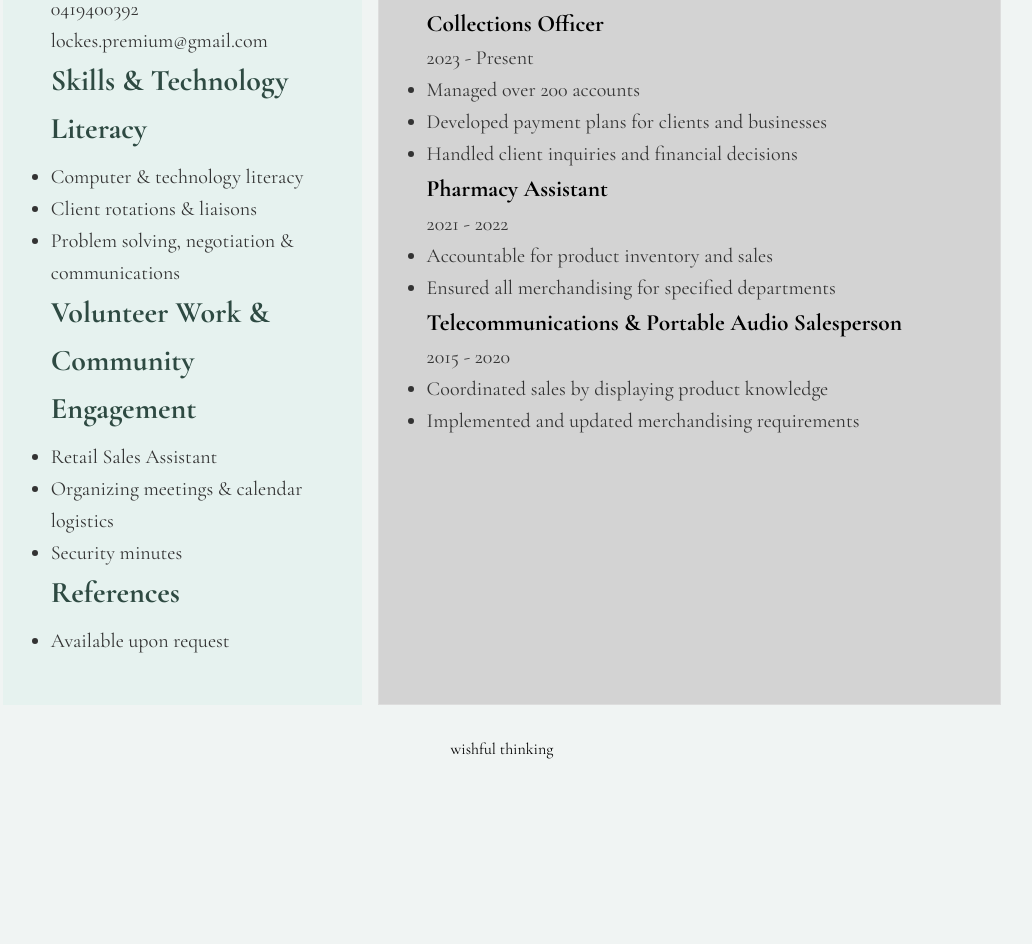
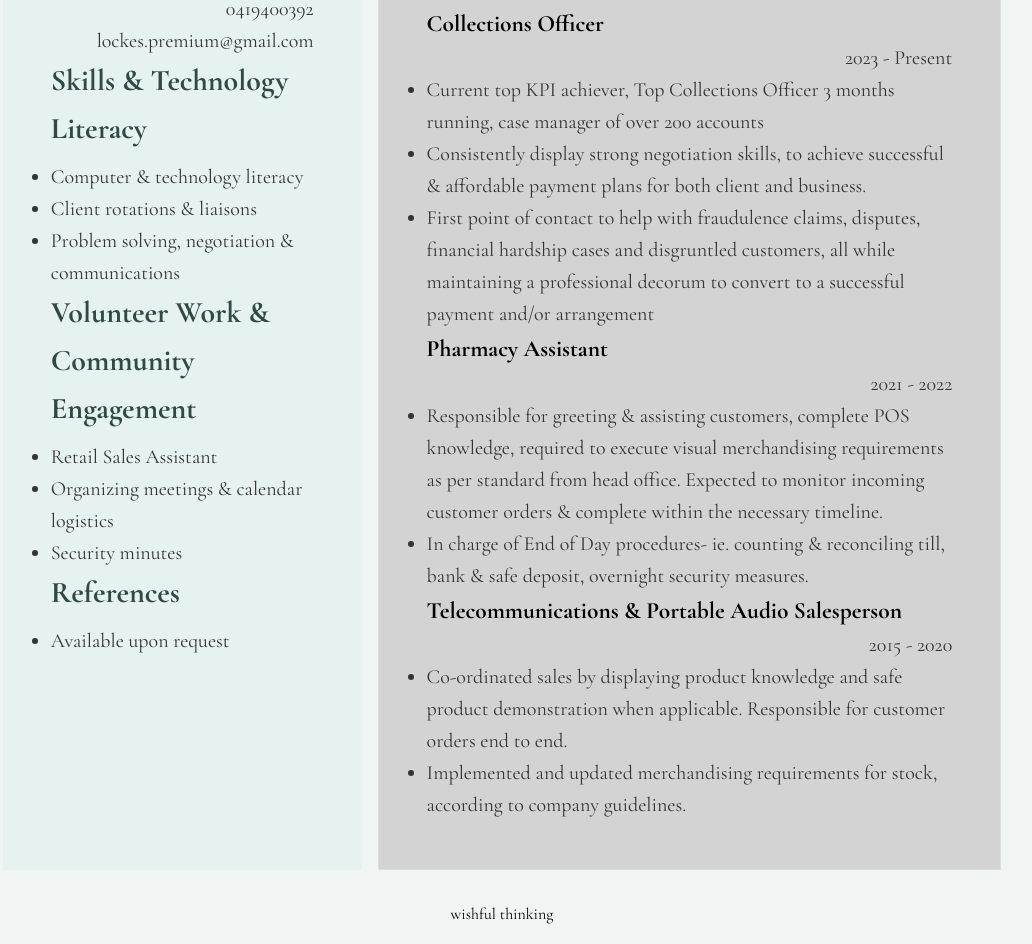
Before and after one commit to Lockes15/IOD-LABS, a plain HTML site: page Lab 4 DIY/resume.html in a window 1280 px wide. Shown: the part 460-1404 px from the top of the page, without its empty margins (138-1170 px from the left). Before the commit the page ends 1239 px from the top, so only its background shows below. Drawn offline with nearby package versions, Linux system fonts and the light colour scheme.

Commit message:
updated Lab 4

```diff
--- a/Lab 4 DIY/index4.css
+++ b/Lab 4 DIY/index4.css
@@ -51,6 +51,13 @@ ul {
   margin-bottom: 0rem;
   color: #333;
 }
+p {
+  text-align: end;
+}
+.profile {
+  text-align: left;
+  margin-bottom: 0rem;
+}
 @media (max-width: 768px) {
   .resume {
     flex-direction: column;
--- a/Lab 4 DIY/resume.html
+++ b/Lab 4 DIY/resume.html
@@ -50,7 +50,8 @@
         </aside>
         <aside class="right-column">
             <h2>Profile</h2>
-            <p>A young aspiring professional looking to expand my workplace knowledge & career opportunities, offering
+            <p class="profile">A young aspiring professional looking to expand my workplace knowledge & career
+                opportunities, offering
                 focus, drive, and enthusiasm to the work environment. With strong communication skills in one-on-one and
                 group dynamics. Self-motivated with an eye for detail. A quick & curious learner with the ability to
                 adapt to most environments & schedules. Having initiative and confidence when problem-solving in both
@@ -60,23 +61,35 @@
             <h3>Collections Officer</h3>
             <p>2023 - Present</p>
             <ul>
-                <li>Managed over 200 accounts</li>
-                <li>Developed payment plans for clients and businesses</li>
-                <li>Handled client inquiries and financial decisions</li>
+                <li>Current top KPI achiever, Top Collections Officer 3 months running, case
+                    manager of over 200 accounts</li>
+                <li>Consistently display strong negotiation skills, to achieve successful & affordable
+                    payment plans for both client and business.</li>
+                <li>First point of contact to help with fraudulence claims, disputes, financial
+                    hardship cases and disgruntled customers, all while maintaining a professional
+                    decorum to convert to a successful payment and/or arrangement</li>
             </ul>
 
             <h3>Pharmacy Assistant</h3>
             <p>2021 - 2022</p>
             <ul>
-                <li>Accountable for product inventory and sales</li>
-                <li>Ensured all merchandising for specified departments</li>
+                <li>Responsible for greeting & assisting customers, complete POS
+                    knowledge, required to execute visual merchandising requirements as
+                    per standard from head office. Expected to monitor incoming customer
+                    orders & complete within the necessary timeline.</li>
+                <li>In charge of End of Day
+                    procedures- ie. counting & reconciling till, bank & safe deposit, overnight
+                    security measures.</li>
             </ul>
 
             <h3>Telecommunications & Portable Audio Salesperson</h3>
             <p>2015 - 2020</p>
             <ul>
-                <li>Coordinated sales by displaying product knowledge</li>
-                <li>Implemented and updated merchandising requirements</li>
+                <li>Co-ordinated sales by displaying product knowledge and safe product
+                    demonstration when applicable. Responsible for customer orders end to
+                    end.</li>
+                <li>Implemented and updated merchandising requirements for stock,
+                    according to company guidelines.</li>
             </ul>
     </div>
     </aside>
```
